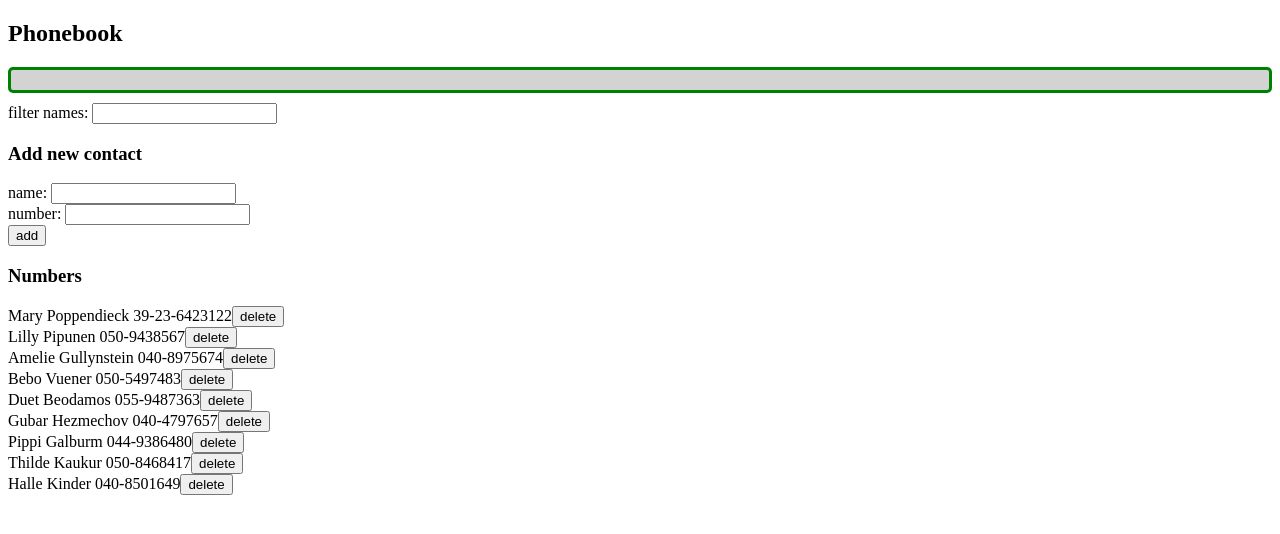
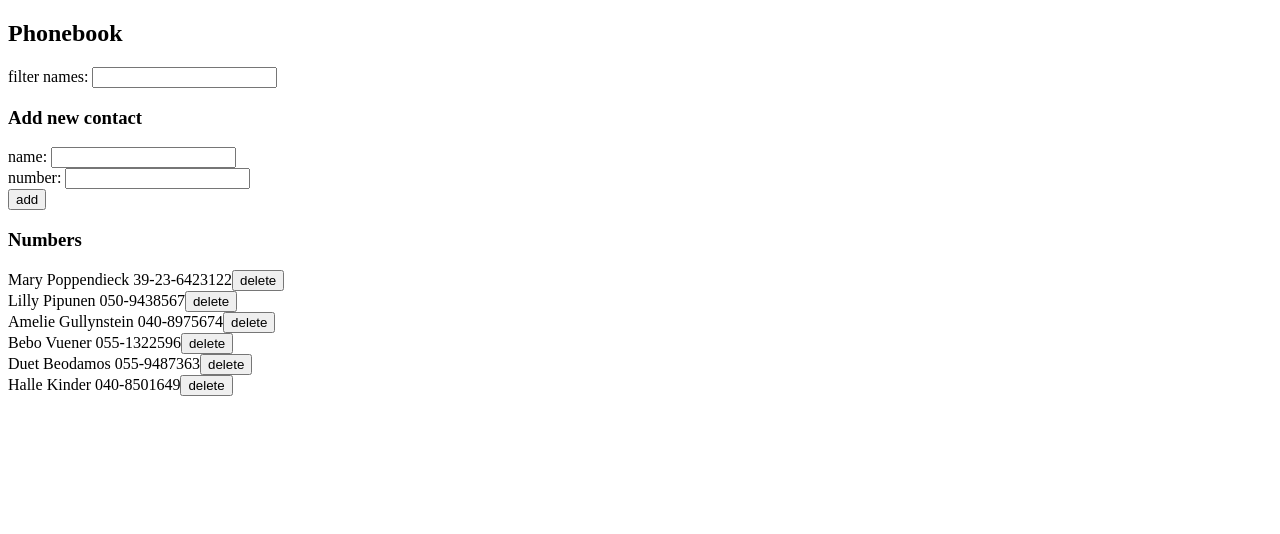
Before and after one commit to sonjaek/fullstack-exercises, a React (Create React App) app in the folder part2/phonebook/: page / in a window 1280 px wide. Shown: the top 534 px of the page. Built offline with nearby package versions, Linux system fonts and the light colour scheme; data requests are answered from the project's data file.

Commit message:
Step 12: Add error messages with a distinct styling

```diff
--- a/part2/phonebook/db.json
+++ b/part2/phonebook/db.json
@@ -17,7 +17,7 @@
     },
     {
       "name": "Bebo Vuener",
-      "number": "050-5497483",
+      "number": "055-1322596",
       "id": 10
     },
     {
@@ -26,21 +26,6 @@
       "id": 11
     },
     {
-      "name": "Gubar Hezmechov",
-      "number": "040-4797657",
-      "id": 12
-    },
-    {
-      "name": "Pippi Galburm",
-      "number": "044-9386480",
-      "id": 13
-    },
-    {
-      "name": "Thilde Kaukur",
-      "number": "050-8468417",
-      "id": 14
-    },
-    {
       "name": "Halle Kinder",
       "number": "040-8501649",
       "id": 15
--- a/part2/phonebook/src/App.js
+++ b/part2/phonebook/src/App.js
@@ -9,6 +9,7 @@ const App = () => {
   const [ persons, setPersons ] = useState([])
   const [ filter, setFilter ] = useState('')
   const [ message, setMessage ] = useState('')
+  const [messageType, setMessageType ] = useState('')
 
   useEffect(() => {
     personsService
@@ -24,12 +25,12 @@ const App = () => {
   return (
     <div>
       <h2>Phonebook</h2>
-      <Notification message={message} />
+      <Notification message={message} type={messageType} />
       <Filter filter={filter} setFilter={setFilter} />
       <h3>Add new contact</h3>
-      <PersonForm persons={persons} setPersons={setPersons} setMessage={setMessage} />
+      <PersonForm persons={persons} setPersons={setPersons} setMessage={setMessage} setMessageType={setMessageType} />
       <h3>Numbers</h3>
-      <PersonsList persons={persons} setPersons={setPersons} filter={filter} />
+      <PersonsList persons={persons} setPersons={setPersons} filter={filter} setMessage={setMessage} setMessageType={setMessageType} />
     </div>
   )
 }
--- a/part2/phonebook/src/components/Notification.js
+++ b/part2/phonebook/src/components/Notification.js
@@ -1,15 +1,27 @@
 import React from 'react'
 
-const Notification = ({ message }) => {
+const Notification = ({ message, type }) => {
   if (message === null) {
     return null
   }
 
-  return (
-    <div className="notification">
+  if (type === 'error') {
+    return (
+      <div className="error">
       {message}
     </div>
-  )
+    )
+  } else if (type=== 'announcement') {
+    return (
+      <div className="announcement">
+        {message}
+      </div>
+    )
+  } else {
+    return null
+  }
+
+
 }
 
 export default Notification
--- a/part2/phonebook/src/components/Person.js
+++ b/part2/phonebook/src/components/Person.js
@@ -1,14 +1,28 @@
 import React from 'react'
 import personsService from '../services/persons'
 
-const Person = ({ person, persons, setPersons }) => {
+const Person = ({ person, persons, setPersons, setMessage, setMessageType }) => {
 
   const removePerson = () => {
     if (window.confirm(`Delete ${person.name}?`)) {
       personsService
       .remove(person.id)
+      .then(() => {
+        setMessage(`Information of ${person.name} was deleted.`)
+        setMessageType('announcement')
+        setTimeout(() => {
+          setMessage(null)
+          setMessageType('')
+        }, 5000)
+      })
       .catch(error => {
         console.log("Error in deleting person")
+        setMessage(`Information of ${person.name} has already been removed from the server`)
+        setMessageType('error')
+        setTimeout(() => {
+          setMessage(null)
+          setMessageType('')
+        }, 5000)
       })
     }
     setPersons(persons.filter(p => p.id !== person.id))
--- a/part2/phonebook/src/components/PersonForm.js
+++ b/part2/phonebook/src/components/PersonForm.js
@@ -1,7 +1,7 @@
 import React, { useState } from 'react'
 import personsService from '../services/persons'
 
-const PersonForm = ({ persons, setPersons, setMessage }) => {
+const PersonForm = ({ persons, setPersons, setMessage, setMessageType }) => {
   const [ newName, setNewName ] = useState('')
   const [ newNumber, setNewNumber ] = useState('')
 
@@ -27,18 +27,24 @@ const PersonForm = ({ persons, setPersons, setMessage }) => {
           .update(existingPerson)
           .then(updated => {
             setPersons(persons.filter(p => p.name !== newName).concat(updated))
+            setNewName('')
+            setNewNumber('')
           })
           .then(() => {
             setMessage(`Updated the number for ${newName}`)
+            setMessageType('announcement')
             setTimeout(() => {
               setMessage(null)
+              setMessageType('')
             }, 5000)
           })
           .catch((error) => {
             console.log("Error in updating the number")
             setMessage(`Could not update the number for ${newName}`)
+            setMessageType('error')
             setTimeout(() => {
               setMessage(null)
+              setMessageType('')
             }, 5000)
           })
       }
@@ -57,8 +63,10 @@ const PersonForm = ({ persons, setPersons, setMessage }) => {
         })
         .then(() => {
           setMessage(`Added ${newName}`)
+          setMessageType('announcement')
           setTimeout(() => {
             setMessage(null)
+            setMessageType('')
           }, 5000)
         })
     }
--- a/part2/phonebook/src/components/PersonsList.js
+++ b/part2/phonebook/src/components/PersonsList.js
@@ -1,7 +1,7 @@
 import React from 'react'
 import Person from './Person'
 
-const PersonsList = ({ persons, setPersons, filter }) => {
+const PersonsList = ({ persons, setPersons, filter, setMessage, setMessageType }) => {
 
   return (
     <div>
@@ -14,6 +14,8 @@ const PersonsList = ({ persons, setPersons, filter }) => {
                   person={person}
                   persons={persons}
                   setPersons={setPersons}
+                  setMessage={setMessage}
+                  setMessageType={setMessageType}
                 />
       )}
     </div>
--- a/part2/phonebook/src/index.css
+++ b/part2/phonebook/src/index.css
@@ -1,4 +1,4 @@
-.notification {
+.announcement {
   color: green;
   background: lightgrey;
   font-size: 17px;
@@ -7,3 +7,13 @@
   padding: 10px;
   margin-bottom: 10px;
 }
+
+.error {
+  color: red;
+  background: lightgrey;
+  font-size: 17px;
+  border-style: solid;
+  border-radius: 5px;
+  padding: 10px;
+  margin-bottom: 10px;
+}
```
Lines whose indentation alone changed are shown as unchanged.
